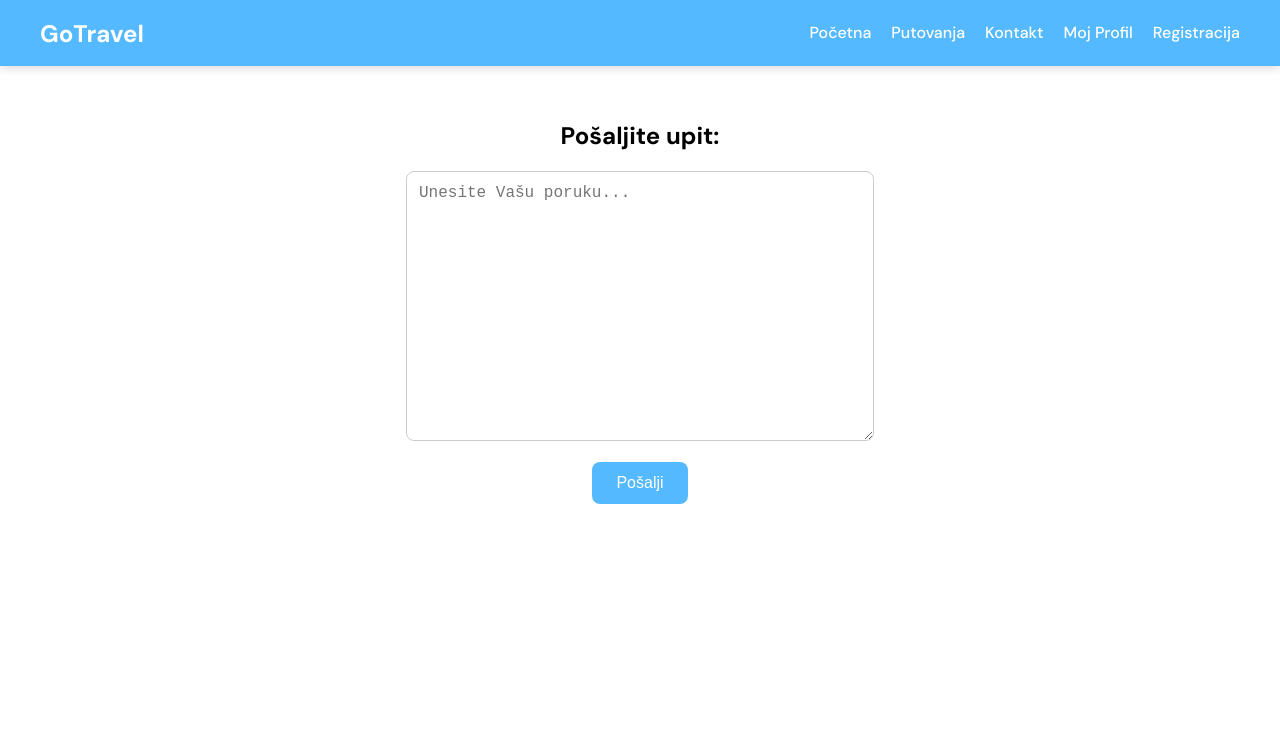
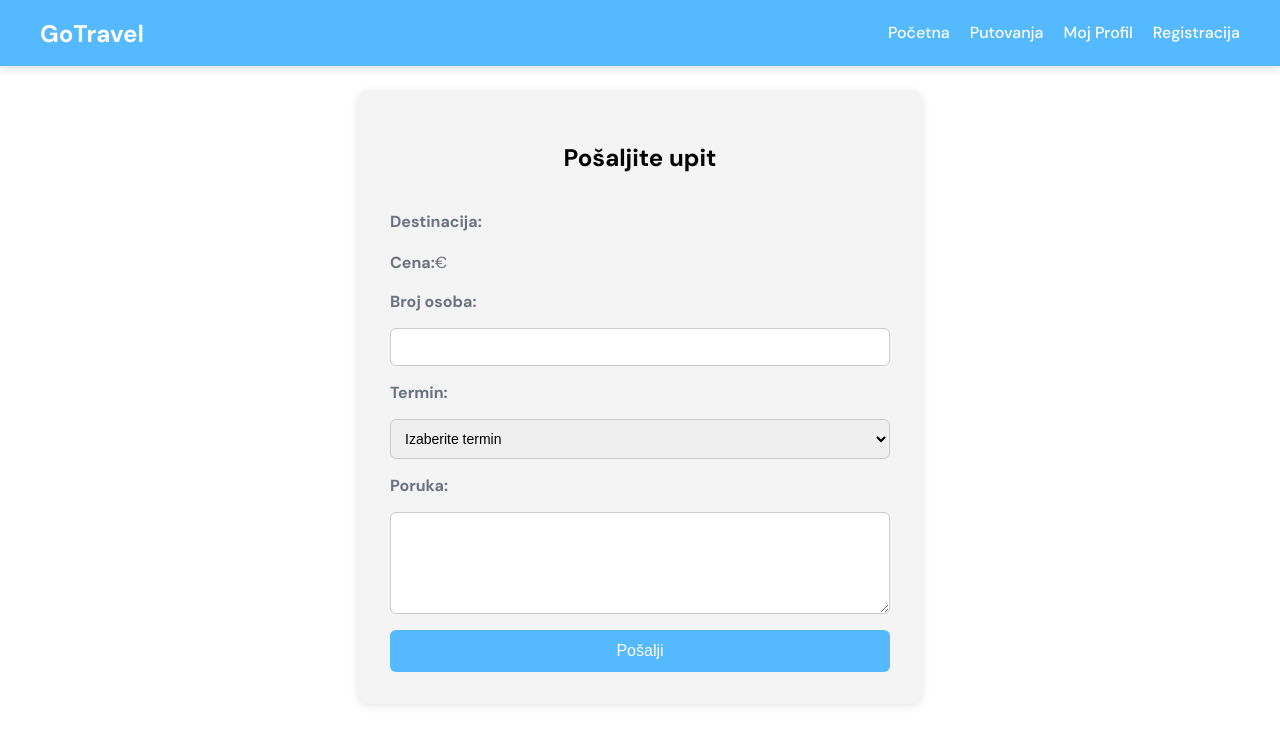
Before and after one commit to elab-development/klijentske-veb-tehnologije-2024-2023-0443-turisticka-agencija, a React (Create React App) app: page /Kontakt in a window 1280 px wide. Shown: the top 744 px of the page. Built offline with nearby package versions, Linux system fonts and the light colour scheme.

Commit message:
Dodavanje stranice Moj Profil i izmena stranice Kontakt

```diff
--- a/src/components/KarticaDrzave.tsx
+++ b/src/components/KarticaDrzave.tsx
@@ -12,7 +12,7 @@ const KarticaDrzave: React.FC<Props> = ({ slika, naziv, link}) => {
     return (
         <div className='drzava-kartica'>
             <img src={slika} alt={naziv} />
-            <Link to={link} className='link-drzava'>{naziv}</Link>
+            <Link to={link} className='link-drzava' state={{drzava: naziv}}>{naziv}</Link>
         </div>
     )
 }
--- a/src/components/KontaktUpit.tsx
+++ b/src/components/KontaktUpit.tsx
@@ -1,35 +1,48 @@
 import React, { useState } from 'react'
+import { useLocation, useNavigate } from 'react-router-dom';
 import '../css/kontaktUpit.css'
 
 function KontaktUpit() {
-  const [poruka, setPoruka] = useState('');
-  const [porukaPoslata, setPorukaPoslata] = useState(false);
+    const location = useLocation();
+    const navigate = useNavigate();
+    const { naziv, cena, termini } = location.state || {};
 
-  const handleSubmit = (e: React.FormEvent) => {
-    e.preventDefault();
+    const [brojOsoba, setBrojOsoba] = useState('');
+    const [izabraniTermin, setIzabraniTermin] = useState('');
+    const [poruka, setPoruka] = useState('');
 
-    if(!poruka.trim()) return;
+    const handlePosalji = () => {
+      const podaci = {
+        naziv,
+        cena,
+        izabraniTermin,
+        brojOsoba,
+        poruka
+      };
+      navigate('/MojProfil', { state: podaci });
+    };
 
-    setPorukaPoslata(true);
-    setPoruka('');
-    setTimeout(() => {
-        setPorukaPoslata(false);
-    }, 3000);
-   };
 
     return (
-    <div className='kontakt-forma-container'>
-        <h2>Pošaljite upit:</h2>
+    <div className='kontakt-container'>
+        <h2>Pošaljite upit</h2>
+        <p className='kontakt-info'><strong>Destinacija:</strong>{naziv}</p>
+        <p className='kontakt-info'><strong>Cena:</strong>{cena}€</p>
 
-        <form onSubmit={handleSubmit} className='kontakt-forma'>
-            <textarea placeholder='Unesite Vašu poruku...' value={poruka}
-            onChange={(e) => setPoruka(e.target.value)} required/>
-            <button type='submit'>Pošalji</button>
-        </form>
+        <label>Broj osoba:</label>
+        <input type="number" value={brojOsoba} onChange={e => setBrojOsoba(e.target.value)} />
 
-        {porukaPoslata &&(
-            <p className='poslata-poruka'>Poruka je uspešno poslata!</p>
-        )}
+        <label>Termin:</label>
+        <select value={izabraniTermin} onChange={e => setIzabraniTermin(e.target.value)}>
+          <option value="">Izaberite termin</option>
+          {termini?.map((t: string, i: number) => (
+            <option key={i} value={t}>{t}</option>
+          ))}
+        </select>
+
+        <label>Poruka:</label>
+        <textarea rows={5} value={poruka} onChange={e => setPoruka(e.target.value)}/>
+        <button onClick={handlePosalji}>Pošalji</button>
     </div>
   )
 }
--- /dev/null
+++ b/src/components/MojProfilUpiti.tsx
@@ -0,0 +1,69 @@
+import React, { useEffect, useState } from 'react'
+import { useLocation, useNavigate } from 'react-router-dom'
+import '../css/mojProfilUpiti.css'
+
+interface Upit{
+    naziv: string;
+    cena: number;
+    izabraniTermin: string;
+    brojOsoba: string;
+    poruka: string;
+}
+
+function MojProfilUpiti() {
+    const location = useLocation();
+    const navigate = useNavigate();
+
+    const upit = location.state as Upit | null;
+    const [upiti, setUpiti] = useState<Upit[]>(() => {
+        const sacuvani = localStorage.getItem('upiti');
+        return sacuvani ? JSON.parse(sacuvani) : [];
+    })
+
+    useEffect(() => {
+        if(upit){
+            const noviUpiti = [...upiti, upit];
+            setUpiti(noviUpiti);
+            localStorage.setItem('upiti', JSON.stringify(noviUpiti));
+            navigate('/MojProfil', {replace:true, state: null})
+        }
+    }, [upit])
+
+    const obrisiUpit = (index: number) => {
+        const noviUpiti = [...upiti];
+        noviUpiti.splice(index,1);
+        setUpiti(noviUpiti);
+        localStorage.setItem('upiti', JSON.stringify(noviUpiti));
+    }
+
+  return (
+    <div className='profil-container'>
+        <h2>Moja putovanja:</h2>
+        {upiti.length === 0 ? (
+            <p>Nema sačuvanih upita.</p>
+        ) : (
+            <div className='upiti-lista'>
+                {upiti.map((u,i) => (
+                    <div key={i} className='upit-kartica'>
+                        <div className='red'>
+                            <strong>{u.naziv}</strong>
+                            <span className='cena'>{u.cena}€</span>
+                        </div>
+                        <div className='red'>
+                            <span>Termin: {u.izabraniTermin}</span>
+                            <span>Broj osoba: {u.brojOsoba}</span>
+                        </div>
+                        <p className='poruka'>{u.poruka}</p>
+                        <div className='kartica-footer'>
+                            <span className='status'>Čeka se odgovor</span>
+                            <button onClick={() => obrisiUpit(i)}>Obriši</button>
+                        </div>
+                    </div>
+                ))}
+            </div>
+        )}
+    </div>
+  )
+}
+
+export default MojProfilUpiti
--- a/src/components/NavBar.tsx
+++ b/src/components/NavBar.tsx
@@ -48,7 +48,6 @@ function NavBar() {
             <div className='links'>
               <Link to='/'>Početna</Link>
               <Link to='/Putovanja'>Putovanja</Link>
-              <Link to='/Kontakt'>Kontakt</Link>
               <Link to='/MojProfil'>Moj Profil</Link>
               <Link to='/Registracija'>Registracija</Link>
             </div>
@@ -59,7 +58,6 @@ function NavBar() {
               <ul className='mobile-links'>
                 <li><Link to='/' onClick={() => setMenuOpen(false)}>Početna <span>&rsaquo;</span></Link></li>
                 <li><Link to='/Putovanja' onClick={() => setMenuOpen(false)}>Putovanja <span>&rsaquo;</span></Link></li>
-                <li><Link to='/Kontakt' onClick={() => setMenuOpen(false)}>Kontakt <span>&rsaquo;</span></Link></li>
                 <li><Link to='/MojProfil' onClick={() => setMenuOpen(false)}>Moj Profil <span>&rsaquo;</span></Link></li>
                 <li><Link to='/Registracija' onClick={() => setMenuOpen(false)}>Registracija <span>&rsaquo;</span></Link></li>
               </ul>
--- a/src/components/PutovanjaKart.tsx
+++ b/src/components/PutovanjaKart.tsx
@@ -21,7 +21,7 @@ const PutovanjaKart: React.FC<Props> = ({putovanje}) => {
             </div>
             <p className='cena'>od {putovanje.cena}€</p>
             <div className='dugmici'>
-                <Link to='/Kontakt' className='dugme tamno'>POŠALJI UPIT</Link>
+                <Link to='/Kontakt' state={{naziv: putovanje.naziv, cena: putovanje.cena, termini: putovanje.datumi}} className='dugme tamno'>POŠALJI UPIT</Link>
                 <Link to='/' className='dugme svetlo'>SAZNAJ VIŠE</Link>
             </div>
         </div>
--- a/src/components/PutovanjaKomp.tsx
+++ b/src/components/PutovanjaKomp.tsx
@@ -1,4 +1,5 @@
 import React, { useState, useEffect } from 'react'
+import { useLocation } from 'react-router-dom'
 import '../css/putovanjaKomp.css'
 import PutovanjaKart from './PutovanjaKart'
 import barselona from '../slike/barselona.jpg'
@@ -144,6 +145,16 @@ function PutovanjaKomp() {
     const [izabraniHit, setIzabaniHit] = useState<string[]>([]);
     const [trenutnaStrana, setTrenutnaStrana] = useState(1);
 
+    const location = useLocation();
+    const drzavaSaPocetne = location.state?.drzava;
+
+    useEffect(() => {
+        if(drzavaSaPocetne && !izabraneDrzave.includes(drzavaSaPocetne)){
+            setIzabraneDrzave([drzavaSaPocetne]);
+
+        }
+    }, [drzavaSaPocetne]);
+
     const putovanjaPoStrani = 6;
 
     const handlePromenaDrzave = (drzava : string) => {
--- a/src/css/kontaktUpit.css
+++ b/src/css/kontaktUpit.css
@@ -1,48 +1,46 @@
-.kontakt-forma-container{
+.kontakt-container{
     max-width: 500px;
-    margin: 0 auto;
-    padding: 48px 16px;
-    text-align: center;
-    padding-top: 100px;
-    width: 100%;
-    box-sizing: border-box;
+    margin: 90px auto;
+    padding: 32px;
+    background-color: #f4f4f4;
+    border-radius: 12px;
+    box-shadow: 0 2px 10px rgba(0, 0, 0, 0.1);
+    display: flex;
+    flex-direction: column;
+    gap: 16px;
 }
 
-h2{
-    color: #000;
+.kontakt-container h2{
+    text-align: center;
+    color: black;
 }
 
-.kontakt-forma textarea{
-    width: 100%;
-    min-width: 100%;
-    max-width: 100%;
-    box-sizing: border-box;
-    height: 270px;
-    padding: 12px;
-    font-size: 16px;
-    border: 1px solid #ccc;
-    border-radius: 8px;
-    resize: vertical;
-    margin-bottom: 16px;
+.kontakt-info{
+    margin: 2px 0;
 }
 
-.kontakt-forma button{
-    background-color: #54b9ff;
+.kontakt-container label{
+    font-weight: bold;
+}
+
+.kontakt-container input, .kontakt-container select, .kontakt-container textarea{
+    padding: 10px;
+    font-size: 14px;
+    border: 1px solid #ccc;
+    border-radius: 6px;
+}
+
+.kontakt-container button{
+    padding: 12px;
+    background-color: #54B9FF;
     color: white;
     border: none;
-    padding: 12px 24px;
+    border-radius: 6px;
+    cursor: pointer;
     font-size: 16px;
-    border-radius: 8px;
-    cursor: pointer;
     transition: background-color 0.3 ease;
 }
 
-.kontakt-forma button:hover{
+.kontakt-container button:hover{
     background-color: #FF8854;
 }
-
-.poslata-poruka{
-    margin-top: 16px;
-    color: green;
-    font-weight: bold;
-}
--- /dev/null
+++ b/src/css/mojProfilUpiti.css
@@ -0,0 +1,76 @@
+.profil-container{
+    max-width: 800px;
+    margin: 40px auto;
+    padding: 0 16px;
+}
+
+.profil-container h2{
+    margin-top: 100px;
+    font-size: 24px;
+    margin-bottom: 24px;
+    color: black;
+}
+
+.upiti-lista{
+    display: flex;
+    flex-direction: column;
+    gap: 16px;
+}
+
+.upit-kartica{
+    background-color: #f4f4f4;
+    border-radius: 12px;
+    padding: 16px;
+    box-shadow: 0 2px 6px rgba(0, 0, 0, 0.1);
+    display: flex;
+    flex-direction: column;
+    gap: 10px;
+}
+
+.red{
+    display: flex;
+    justify-content: space-between;
+    font-size: 15px;
+    color: #444;
+}
+
+.cena{
+    font-weight: bold;
+    color: #FF8854;
+}
+
+.poruka{
+    font-size: 14px;
+    background: #fff;
+    padding: 10px;
+    border-radius: 8px;
+    border: 1px solid #ddd;
+}
+
+.kartica-footer{
+    display: flex;
+    justify-content: space-between;
+    align-items: center;
+    font-size: 13px;
+    margin-top: 8px;
+}
+
+.status{
+    color: #FF8854;
+    font-style: italic;
+}
+
+.kartica-footer button{
+    background-color: #54B9FF;
+    color: white;
+    border: none;
+    padding: 8px 14px;
+    border-radius: 6px;
+    cursor: pointer;
+    font-size: 13px;
+    transition: background-color 0.3 ease;
+}
+
+.kartica-footer button:hover{
+    background-color: #FF8854;
+}
--- a/src/pages/MojProfil.tsx
+++ b/src/pages/MojProfil.tsx
@@ -1,10 +1,12 @@
 import React from 'react'
 import NavBar from '../components/NavBar'
+import MojProfilUpiti from '../components/MojProfilUpiti'
 
 function MojProfil() {
   return (
     <>
         <NavBar/>
+        <MojProfilUpiti/>
     </>
   )
 }
```
